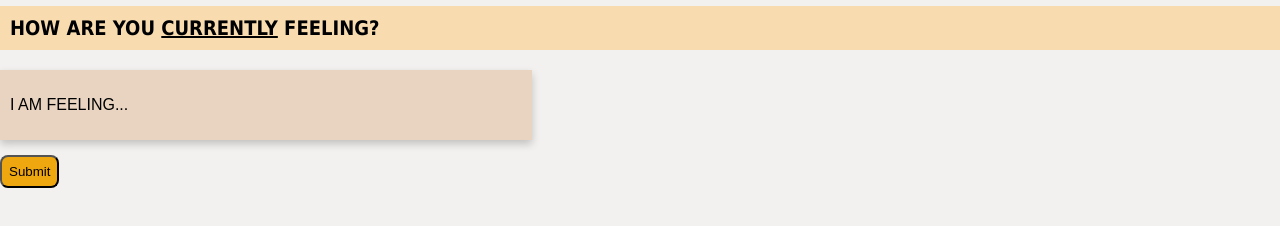
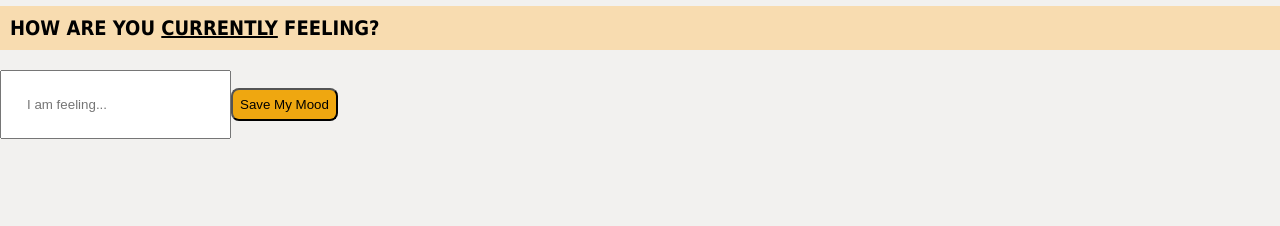
Before and after one commit to kaoxiong20/mood-tracker-react, a React (Create React App) app: page / in a window 1280 px wide. Shown: the part 546-772 px from the top of the page. Built offline with nearby package versions, Linux system fonts and the light colour scheme.

Commit message:
Put in a text placeholder so viewer can input in box

```diff
--- a/src/components/Moods.js
+++ b/src/components/Moods.js
@@ -1,28 +1,15 @@
-import react from 'react';
+import React from 'react';
 import styled from 'styled-components';
 
-const Moods = () => {
-    return (
-        <>
-        <StyledDiv>
-        <CurrentMood>I am feeling...</CurrentMood>
-        </StyledDiv>
-        </>
-    );
+function Moods() {
+  return (
+    <CurrentMoods type="text" placeholder="I am feeling..." />
+  );
 }
 
 export default Moods;
 
-const CurrentMood = styled.p`
+const CurrentMoods = styled.input`
     font-family: Arial;
-    text-transform: uppercase;
+    padding: 25px;
 `
-
-const StyledDiv = styled.div`
-    box-shadow: 0 4px 8px 0 rgba(0,0,0,0.2);
-    transition: 0.3s;
-    width: 40%;
-    padding: 10px;
-    margin-bottom: 15px;
-    background-color: #E8D4C0;
-`
--- a/src/components/SubmitButton.js
+++ b/src/components/SubmitButton.js
@@ -3,7 +3,7 @@ import styled from 'styled-components';
 
 function SubmitButton() {
   return (
-    <AwesomeButton>Submit</AwesomeButton>
+    <AwesomeButton>Save My Mood</AwesomeButton>
   );
 }
 
```
